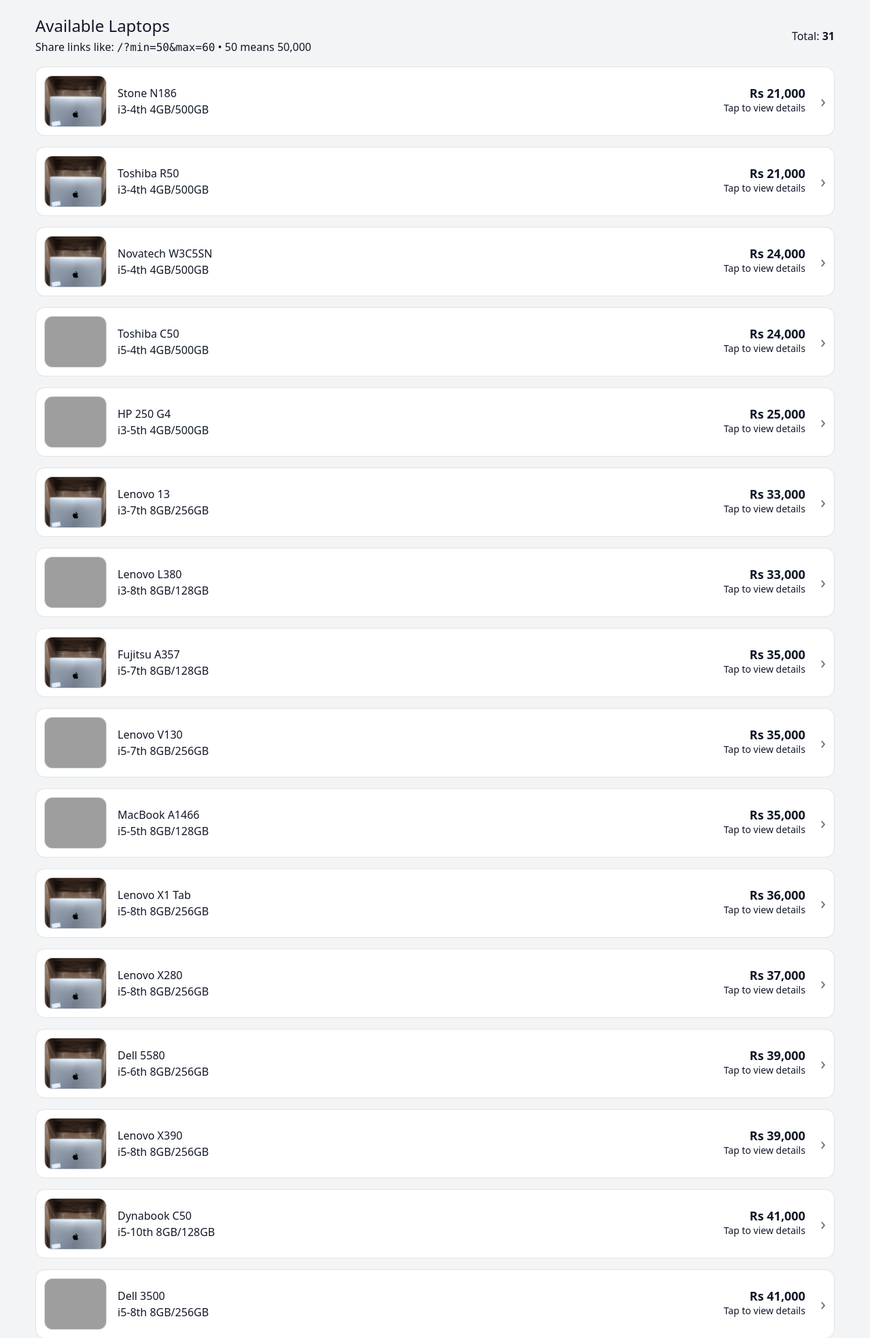
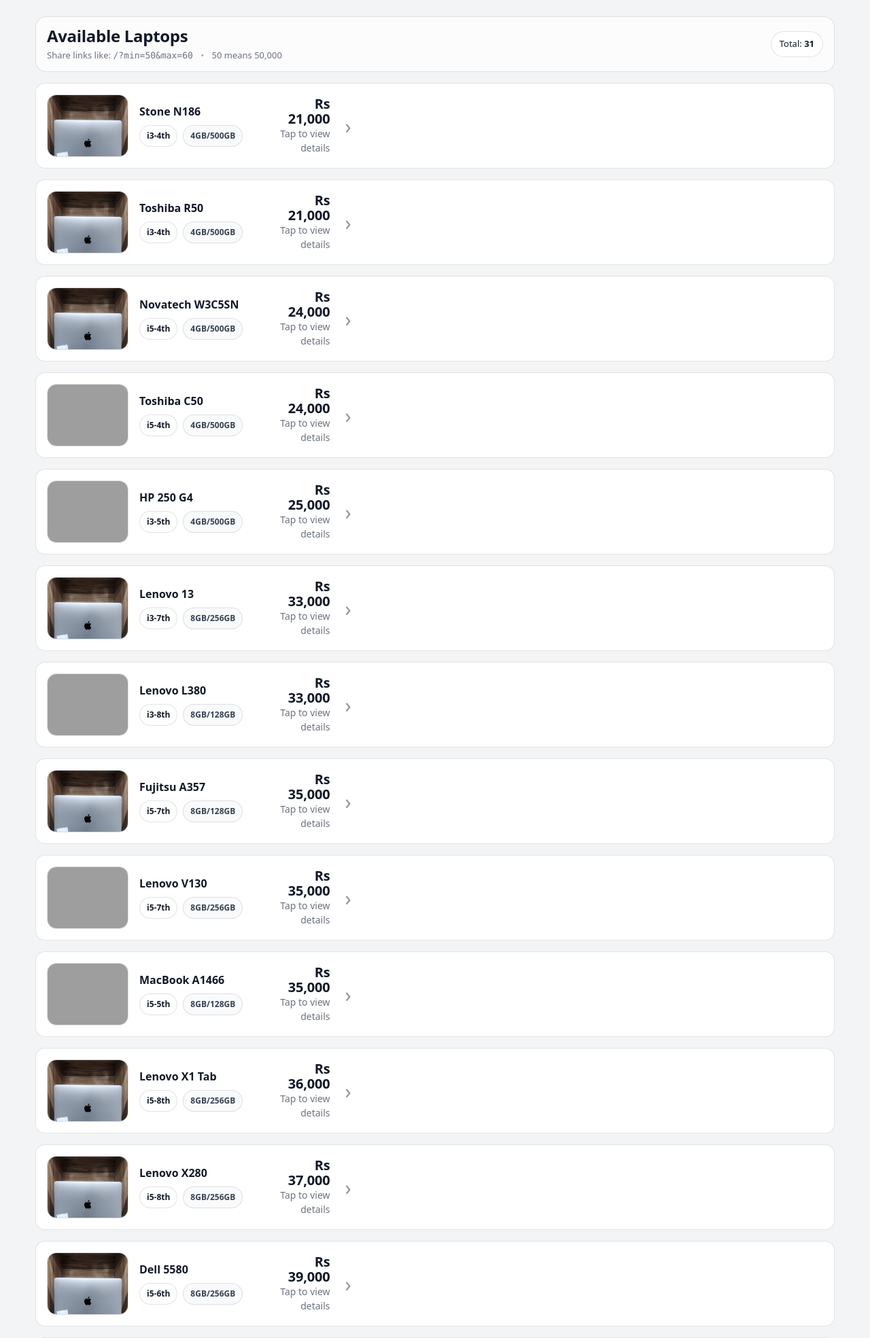
Before and after one commit to DanishAli8063/LaptopPrices, a FastAPI app: page / in a window 1280 px wide. Shown: the top 1969 px of the page at 68% size. Run offline with FastAPI, Linux system fonts and the light colour scheme; grey boxes are pictures that could not be loaded.

Commit message:
Update styles.css

```diff
--- a/public/static/css/styles.css
+++ b/public/static/css/styles.css
@@ -275,3 +275,123 @@ a:hover{ text-decoration: none; }
    ========================= */
 .btn{ border-radius: 12px; }
 .alert{ border-radius: 14px; }
+
+
+/* =========================
+   INDEX PAGE BEAUTIFY
+   ========================= */
+
+.page-head{
+  background: rgba(255,255,255,0.7);
+  border: 1px solid var(--border);
+  border-radius: var(--radius);
+  padding: 14px 16px;
+}
+
+.page-title{
+  font-weight: 900;
+  letter-spacing: -0.3px;
+  color: var(--text);
+}
+
+.page-sub{
+  color: var(--muted);
+  font-size: 13px;
+}
+
+.page-sub .dot{
+  margin: 0 8px;
+  opacity: 0.6;
+}
+
+.page-badge{
+  background: #fff;
+  border: 1px solid var(--border);
+  border-radius: 999px;
+  padding: 8px 12px;
+  font-size: 13px;
+  color: var(--text);
+}
+
+.muted{ color: var(--muted); }
+
+/* Bigger cards */
+.laptop-card-lg{
+  padding: 16px !important;
+  min-height: 108px;
+  display: flex;
+  align-items: center;
+}
+
+/* Larger thumbnail */
+.thumb-wrap-lg{
+  width: 120px;
+  height: 92px;
+  border-radius: 14px;
+}
+
+/* nicer name line */
+.laptop-name{
+  font-size: 16px;
+  font-weight: 800;
+  color: var(--text);
+  line-height: 1.25;
+  max-width: 100%;
+  overflow: hidden;
+  display: -webkit-box;
+  -webkit-line-clamp: 2;       /* max 2 lines */
+  -webkit-box-orient: vertical;
+}
+
+/* meta chips */
+.meta-line{
+  margin-top: 10px;
+  display: flex;
+  flex-wrap: wrap;
+  gap: 8px;
+}
+
+.chip{
+  display: inline-flex;
+  align-items: center;
+  border-radius: 999px;
+  padding: 6px 10px;
+  font-size: 12px;
+  font-weight: 700;
+  border: 1px solid rgba(17,24,39,0.12);
+  background: #ffffff;
+  color: var(--text);
+}
+
+.chip-soft{
+  background: #f9fafb;
+  color: #374151;
+}
+
+/* price styling */
+.price-lg{
+  font-size: 20px;
+  font-weight: 900;
+  letter-spacing: -0.2px;
+}
+
+/* larger chevron */
+.chev-lg{
+  font-size: 30px;
+  opacity: 0.75;
+}
+
+/* Better spacing on mobile */
+@media (max-width: 575.98px){
+  .thumb-wrap-lg{
+    width: 102px;
+    height: 82px;
+  }
+  .laptop-card-lg{
+    padding: 14px !important;
+    min-height: 104px;
+  }
+  .price-lg{
+    font-size: 18px;
+  }
+}
```
